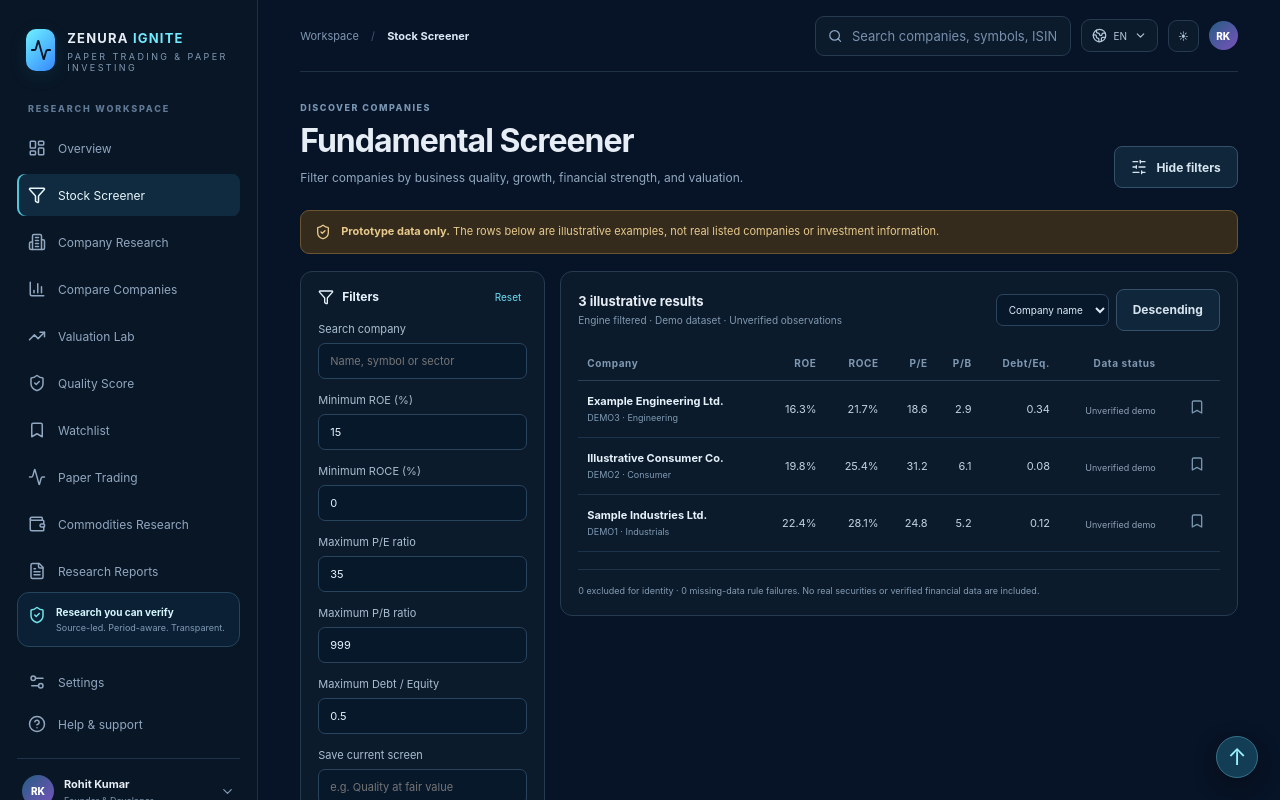
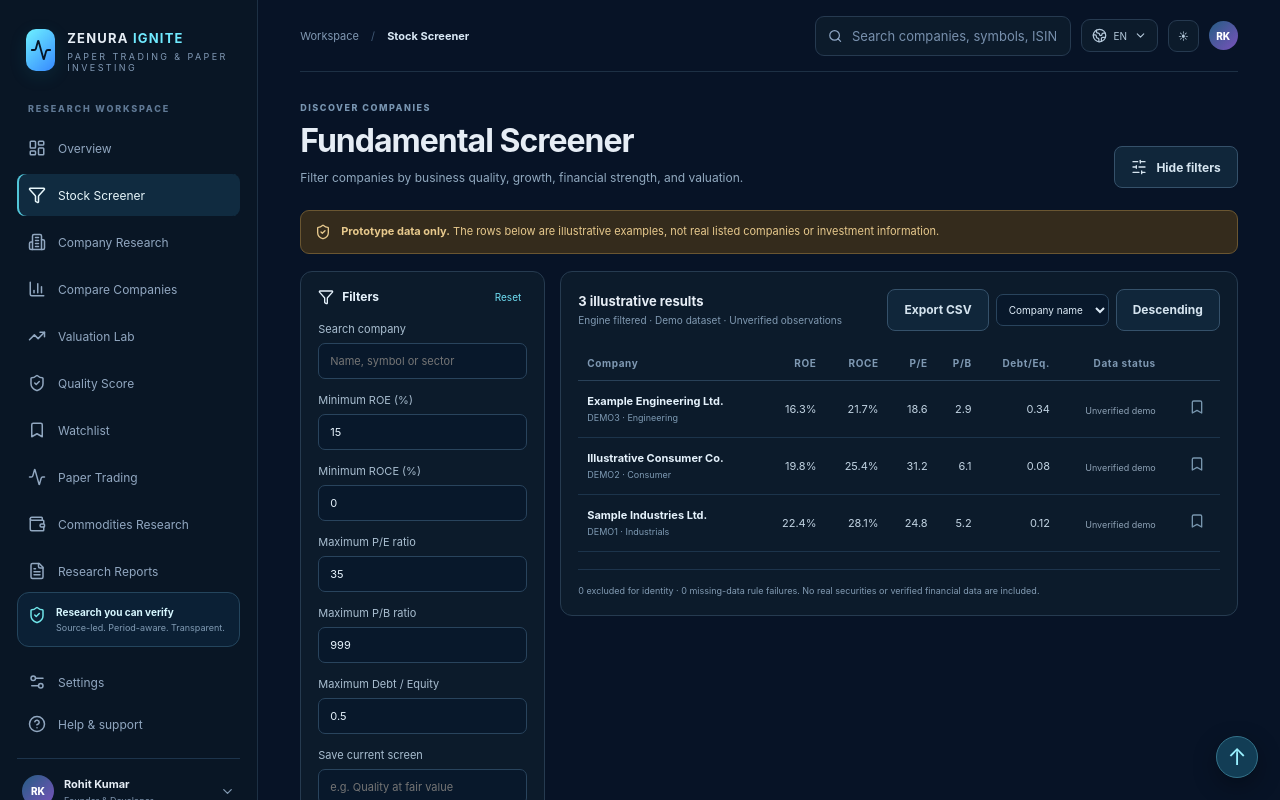
Before and after one commit to sharerohit111-pixel/zenura-ignite-stock-picker, a React (Vite) app: page / in a window 1280 px wide. Both pictures are taken after a click on the button "Stock Screener". Shown: the top 800 px of the page. Built offline with nearby package versions, Linux system fonts and the light colour scheme.

Commit message:
feat(screener): connect filtered results CSV export

```diff
--- a/src/app/App.tsx
+++ b/src/app/App.tsx
@@ -6,6 +6,7 @@ import {
 } from 'lucide-react';
 import './app.css';
 import { runScreener, loadSavedScreens, saveScreen, deleteSavedScreen, type ScreenerRule, type ScreenerRow, type SavedScreen } from '../features/screener/engine';
+import { exportScreenerCsv } from '../features/screener/export';
 import type { MetricKey } from '../platform/data-contracts/types';
 import FinancialStatementsPanel from '../features/company-research/FinancialStatementsPanel';
 import DcfCalculator from '../features/valuation/DcfCalculator';
@@ -175,7 +176,7 @@ export default function App() {
             <div className="filter-note">{language==='HI'?'फ़िल्टर प्रदाता-निरपेक्ष स्क्रीनर इंजन से चलते हैं। प्रोटोटाइप के आँकड़े केवल उदाहरण हैं और सत्यापित नहीं हैं।':'Filters run through the provider-neutral screener engine. Prototype observations are unverified and illustrative only.'}</div>
             {savedScreens.length>0 && <div className="saved-screen-list"><b>{language==='HI'?'सेव की गई स्क्रीन':'Saved screens'}</b>{savedScreens.map(item=><div className="saved-screen-item" key={item.id}><button className="text-btn" onClick={()=>{setQuery(item.search);const value=(metric:MetricKey,fallback:number)=>item.rules.find(r=>r.metric===metric)?.value??fallback;setMinRoe(String(value('ROE',0)));setMinRoce(String(value('ROCE',0)));setMaxPe(String(value('PE',999)));setMaxPb(String(value('PB',999)));setMaxDebt(String(value('DEBT_TO_EQUITY',999)));}}>{item.name}</button><button className="text-btn danger" aria-label={`Delete ${item.name}`} onClick={()=>setSavedScreens(deleteSavedScreen(item.id))}>×</button></div>)}</div>}
           </aside>}
-          <div className="results-panel"><div className="results-top"><div><b>{filtered.length} {language==='HI'?'उदाहरण परिणाम':'illustrative results'}</b><small>{language==='HI'?'इंजन फ़िल्टर · डेमो डेटा · असत्यापित अवलोकन':'Engine filtered · Demo dataset · Unverified observations'}</small></div><div className="sort-controls"><select aria-label="Sort metric" value={sortMetric} onChange={e=>setSortMetric(e.target.value as MetricKey|'NAME')}><option value="NAME">{language==='HI'?'कंपनी का नाम':'Company name'}</option><option value="ROE">ROE</option><option value="ROCE">ROCE</option><option value="PE">P/E</option><option value="PB">P/B</option><option value="DEBT_TO_EQUITY">{language==='HI'?'ऋण / इक्विटी':'Debt / Equity'}</option></select><button className="secondary compact" onClick={()=>setSortDirection(v=>v==='ASC'?'DESC':'ASC')}>{language==='HI'?(sortDirection==='ASC'?'आरोही':'अवरोही'):(sortDirection==='ASC'?'Ascending':'Descending')}</button></div></div>
+          <div className="results-panel"><div className="results-top"><div><b>{filtered.length} {language==='HI'?'उदाहरण परिणाम':'illustrative results'}</b><small>{language==='HI'?'इंजन फ़िल्टर · डेमो डेटा · असत्यापित अवलोकन':'Engine filtered · Demo dataset · Unverified observations'}</small></div><div className="sort-controls"><button className="secondary compact" disabled={!filtered.length} onClick={()=>exportScreenerCsv(filtered.map(c=>({name:c.name,symbol:c.symbol,sector:c.sector,roe:c.roe,roce:c.roce,pe:c.pe,pb:c.pb,debtToEquity:c.debt,dataStatus:language==='HI'?'असत्यापित डेमो':'Unverified demo'})))}>{language==='HI'?'CSV निर्यात':'Export CSV'}</button><select aria-label="Sort metric" value={sortMetric} onChange={e=>setSortMetric(e.target.value as MetricKey|'NAME')}><option value="NAME">{language==='HI'?'कंपनी का नाम':'Company name'}</option><option value="ROE">ROE</option><option value="ROCE">ROCE</option><option value="PE">P/E</option><option value="PB">P/B</option><option value="DEBT_TO_EQUITY">{language==='HI'?'ऋण / इक्विटी':'Debt / Equity'}</option></select><button className="secondary compact" onClick={()=>setSortDirection(v=>v==='ASC'?'DESC':'ASC')}>{language==='HI'?(sortDirection==='ASC'?'आरोही':'अवरोही'):(sortDirection==='ASC'?'Ascending':'Descending')}</button></div></div>
             <div className="table-wrap"><table><thead><tr><th>{language==='HI'?'कंपनी':'Company'}</th><th>ROE</th><th>ROCE</th><th>P/E</th><th>P/B</th><th>{language==='HI'?'ऋण/इक्विटी':'Debt/Eq.'}</th><th>{language==='HI'?'डेटा स्थिति':'Data status'}</th><th></th></tr></thead><tbody>{filtered.map(c=><tr key={c.symbol}><td><button className="company-link" onClick={()=>setSelected(c)}><b>{c.name}</b><small>{c.symbol} · {c.sector}</small></button></td><td>{c.roe.toFixed(1)}%</td><td>{c.roce.toFixed(1)}%</td><td>{c.pe.toFixed(1)}</td><td>{c.pb.toFixed(1)}</td><td>{c.debt.toFixed(2)}</td><td><span className="cell-status">{language==='HI'?'असत्यापित डेमो':'Unverified demo'}</span></td><td><button className={watchlist.includes(c.symbol)?'save-btn saved':'save-btn'} onClick={()=>toggleWatchlist(c.symbol)} aria-label="Toggle watchlist"><Bookmark size={16} fill={watchlist.includes(c.symbol)?'currentColor':'none'}/></button></td></tr>)}</tbody></table></div>
             {filtered.length===0 && <div className="empty">{language==='HI'?'इन फ़िल्टर से कोई उदाहरण कंपनी मेल नहीं खाती। मानदंड थोड़े आसान करें।':'No illustrative companies match these filters. Try relaxing the criteria.'}</div>}<div className="filter-note">{language==='HI'?`पहचान के कारण ${screenerResult.excludedForIdentity} बाहर · डेटा नियमों के कारण ${screenerResult.excludedForData} बाहर। वास्तविक सिक्योरिटी या सत्यापित वित्तीय डेटा शामिल नहीं है।`:`${screenerResult.excludedForIdentity} excluded for identity · ${screenerResult.excludedForData} missing-data rule failures. No real securities or verified financial data are included.`}</div>
           </div>
```
